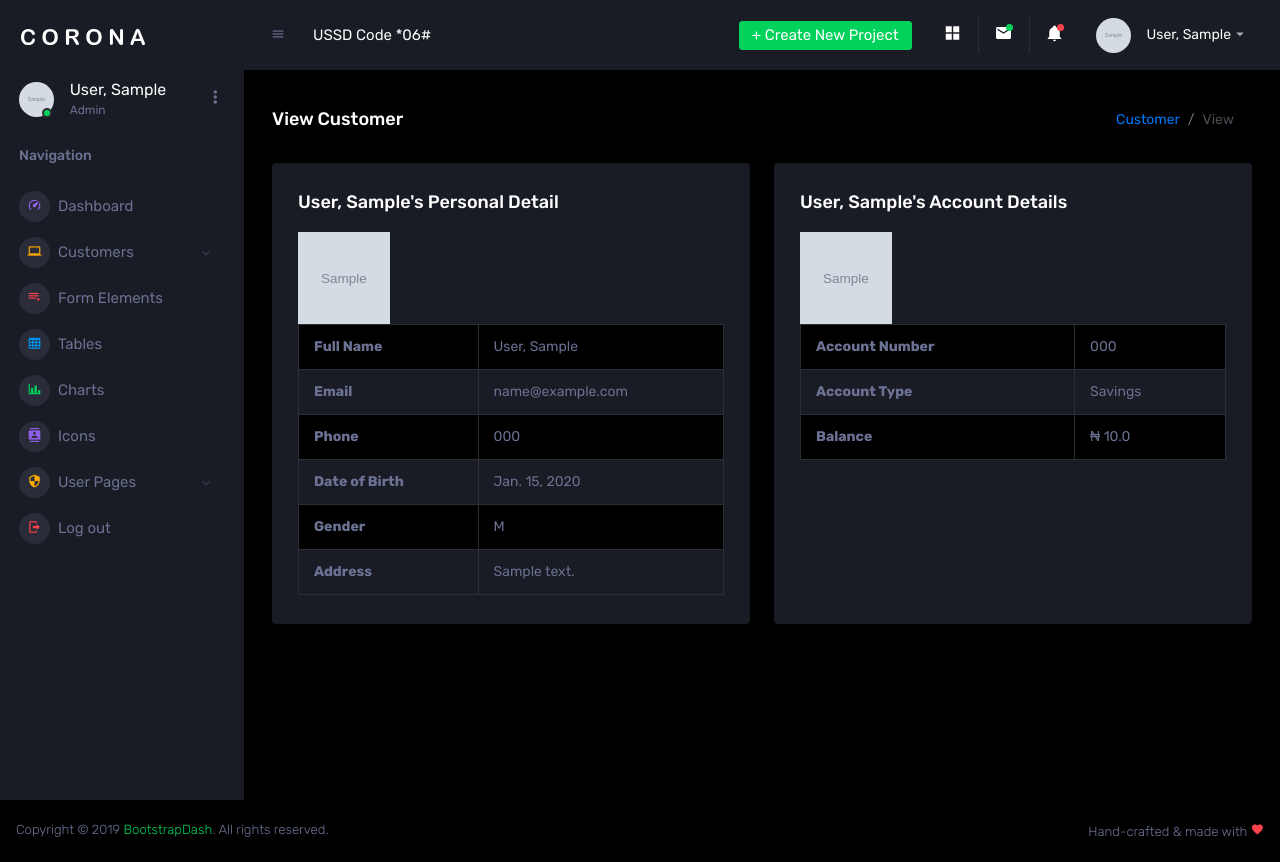
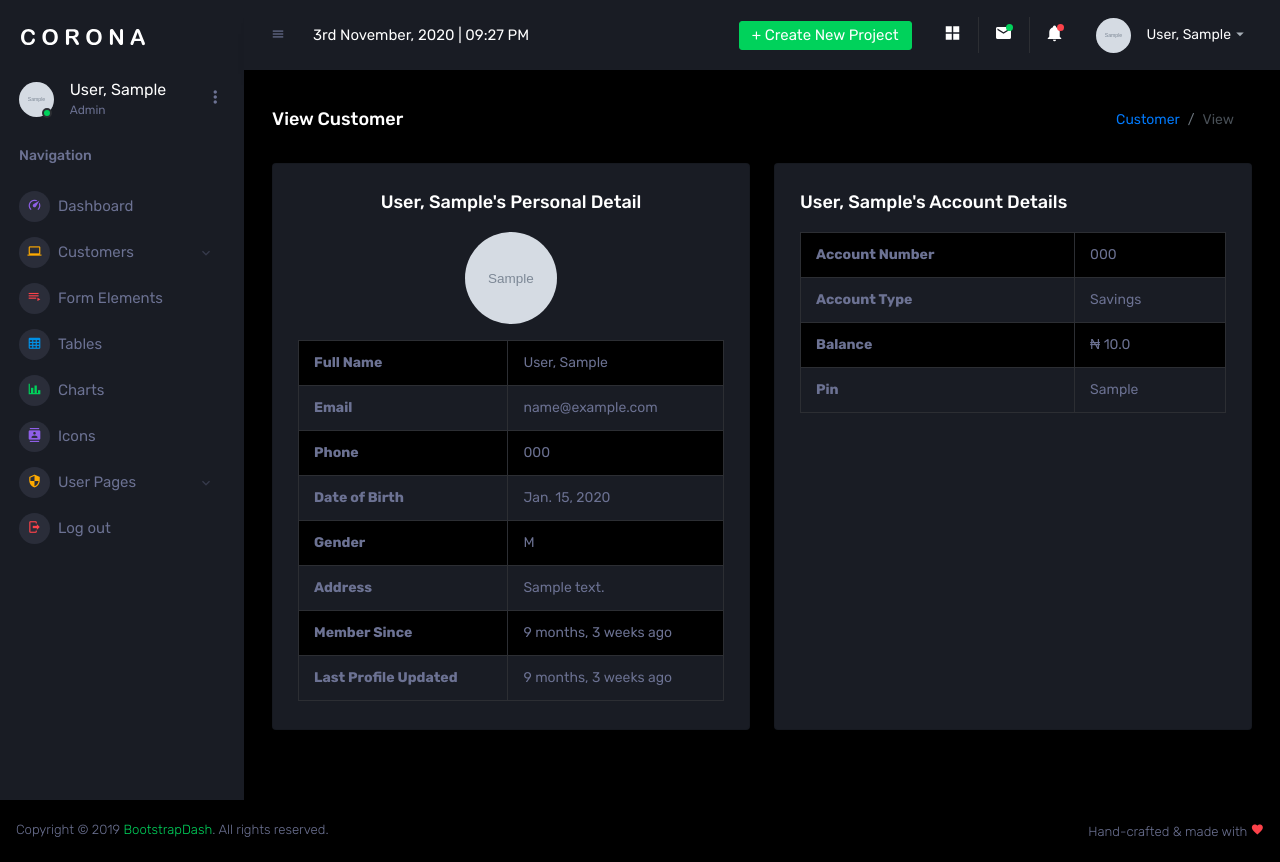
Before and after one commit to jobic10/e-banking-django, a Django app: template account/templates/account/view_customer.html in a window 1280 px wide. Run offline with Django 3.2, Linux system fonts and the light colour scheme; the template is opened without the code that fills it: values that come from a table or form of the project are taken from there, others are empty; a user stored in the database is signed in; tables that the repository leaves empty hold one stand-in row (values such as "Sample post"); grey boxes marked "Sample" are stand-in pictures; some libraries are stand-ins or nearby versions.

Commit message:
Refactor

```diff
--- a/account/models.py
+++ b/account/models.py
@@ -37,7 +37,6 @@ class User(AbstractUser):
     gender = models.CharField(max_length=1, choices=GENDER)
     profile_pic = models.ImageField(null=False)
     address = models.TextField()
-    created_at = models.DateTimeField(auto_now_add=True)
     updated_at = models.DateTimeField(auto_now=True)
     USERNAME_FIELD = "email"
     REQUIRED_FIELDS = []
--- a/account/templates/account/partials/navbar.html
+++ b/account/templates/account/partials/navbar.html
@@ -11,7 +11,7 @@
     <ul class="navbar-nav w-100">
       <li class="nav-item w-100">
         <span class="nav-link mt-2 mt-md-0 d-none d-lg-flex search">
-          USSD Code *06#
+          {% now "jS F, Y | h:i A" %}
 
         </span>
       </li>
--- a/account/templates/account/view_customer.html
+++ b/account/templates/account/view_customer.html
@@ -19,9 +19,10 @@
       <div class="col-6 grid-margin stretch-card">
         <div class="card">
           <div class="card-body">
-            <h4 class="card-title">{{ customer }}'s Personal Detail</h4>
-
-            <img class='img-fluid img-lg' src="{{ customer.user.profile_pic.url }}" alt="">
+            <h4 class="card-title text-center">{{ customer }}'s Personal Detail</h4>
+            <div class='text-center m-3'>
+              <img class='img-fluid img-lg rounded-circle' src="{{ customer.user.profile_pic.url }}" alt="">
+            </div>
             <div class="table-responsive">
               <table class="table table-striped table-bordered">
 
@@ -49,6 +50,14 @@
                   <th>Address </th>
                   <td>{{ customer.user.address }}</td>
                 </tr>
+                <tr>
+                  <th>Member Since </th>
+                  <td>{{ customer.user.date_joined|timesince }} ago</td>
+                </tr>
+                <tr>
+                  <th>Last Profile Updated </th>
+                  <td>{{ customer.user.updated_at|timesince }} ago</td>
+                </tr>
 
 
               </table>
@@ -61,8 +70,6 @@
         <div class="card">
           <div class="card-body">
             <h4 class="card-title">{{ customer }}'s Account Details</h4>
-
-            <img class='img-fluid img-lg' src="{{ customer.user.profile_pic.url }}" alt="">
             <div class="table-responsive">
               <table class="table table-striped table-bordered">
 
@@ -79,6 +86,10 @@
                   <th>Balance </th>
                   <td>&#8358; {{ customer.balance }}</td>
                 </tr>
+                <tr>
+                  <th>Pin </th>
+                  <td>{{ customer.pin }}</td>
+                </tr>
 
               </table>
 
```
Also changed, not shown: account/migrations/0004_remove_user_created_at.py (added).
